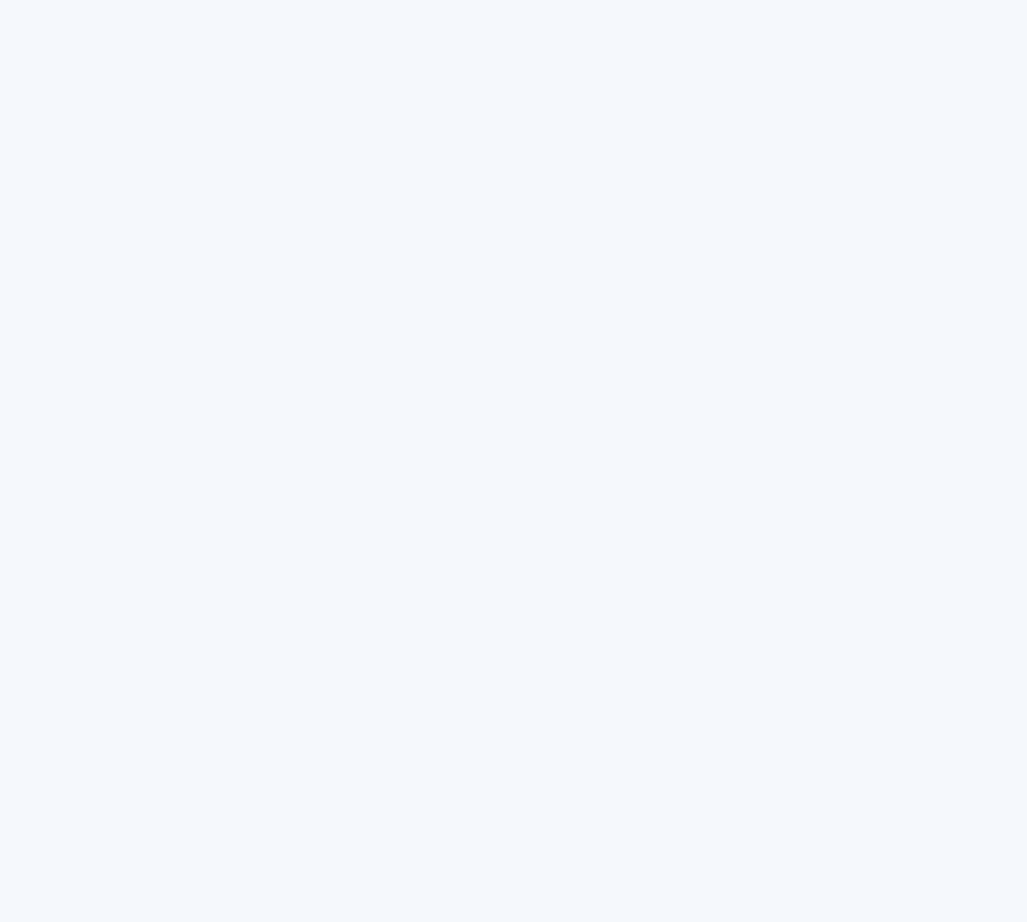
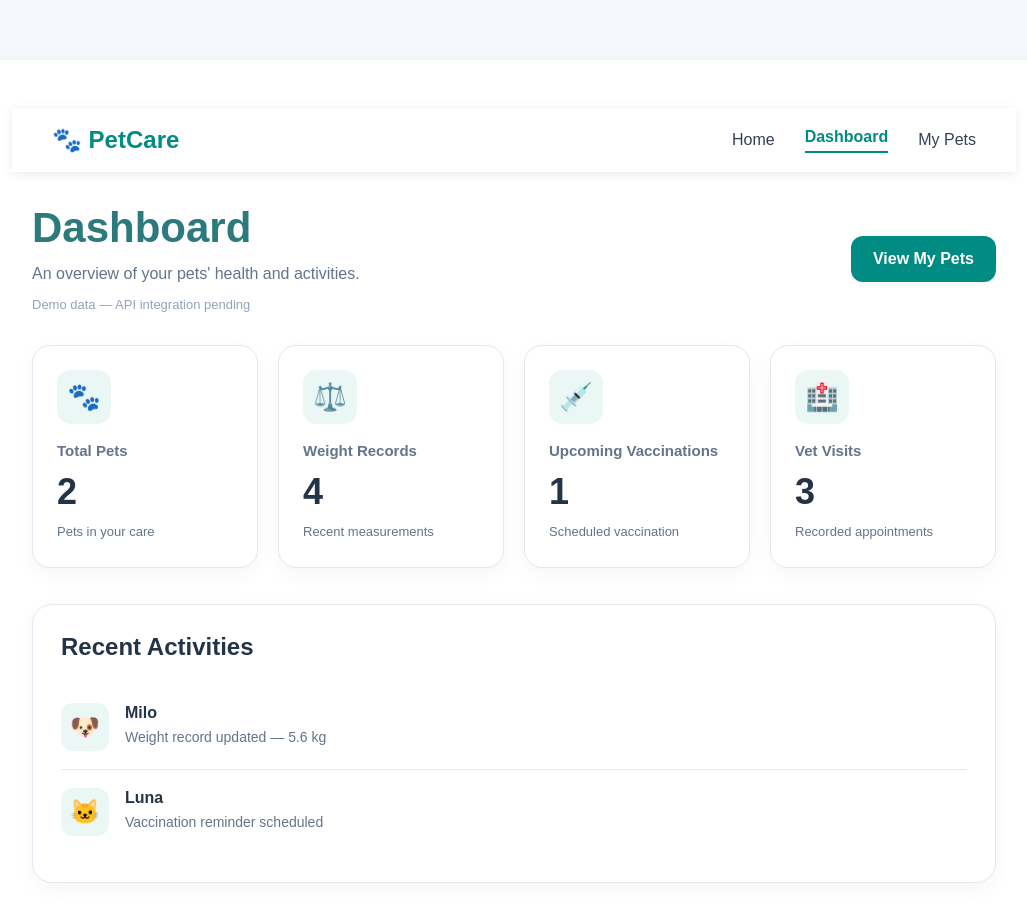
Before and after one commit to ducanhonichan/petcare-project, a React app in the folder frontend/: page /dashboard in a window 1280 px wide. Before the commit this address had no page. Shown: the top 922 px of the page, without its empty margins (126-1153 px from the left). Before the commit the page ends 800 px from the top, so only its background shows below. Built offline with nearby package versions, Linux system fonts and the light colour scheme; the HTML template or start-up script is replaced by a standard one.

Commit message:
feat(T21): implement pet health dashboard UI

```diff
--- a/frontend/src/App.css
+++ b/frontend/src/App.css
@@ -486,3 +486,190 @@ li {
     text-align: left;
   }
 }
+
+
+
+
+
+
+/* ===== T21 DASHBOARD ===== */
+
+.dashboard-page {
+  width: 100%;
+}
+
+.dashboard-header {
+  display: flex;
+  justify-content: space-between;
+  align-items: center;
+  gap: 24px;
+  margin-bottom: 32px;
+}
+
+.dashboard-header h1 {
+  margin: 0 0 8px;
+  color: #2c7a7b;
+  font-size: 42px;
+}
+
+.dashboard-header p {
+  margin: 0 0 8px;
+  color: #64748b;
+}
+
+.dashboard-header small {
+  color: #94a3b8;
+  font-size: 13px;
+}
+
+.dashboard-action {
+  display: inline-block;
+  padding: 14px 22px;
+  background: #008b83;
+  color: #ffffff;
+  text-decoration: none;
+  border-radius: 12px;
+  font-weight: 600;
+  white-space: nowrap;
+  transition: 0.2s;
+}
+
+.dashboard-action:hover {
+  background: #006e68;
+  transform: translateY(-2px);
+}
+
+/* Summary Cards */
+
+.dashboard-grid {
+  display: grid;
+  grid-template-columns: repeat(4, minmax(0, 1fr));
+  gap: 20px;
+  margin-bottom: 36px;
+}
+
+.dashboard-card {
+  padding: 24px;
+  background: #ffffff;
+  border: 1px solid #e2e8f0;
+  border-radius: 18px;
+  box-shadow: 0 6px 20px rgba(0, 0, 0, 0.04);
+  transition: 0.2s ease;
+}
+
+.dashboard-card:hover {
+  transform: translateY(-4px);
+  box-shadow: 0 12px 28px rgba(0, 0, 0, 0.08);
+}
+
+.dashboard-card-icon {
+  display: flex;
+  align-items: center;
+  justify-content: center;
+  width: 54px;
+  height: 54px;
+  background: #eaf7f4;
+  border-radius: 14px;
+  font-size: 27px;
+  margin-bottom: 18px;
+}
+
+.dashboard-card h3 {
+  margin: 0 0 12px;
+  color: #64748b;
+  font-size: 15px;
+  font-weight: 600;
+}
+
+.dashboard-card strong {
+  display: block;
+  color: #243447;
+  font-size: 36px;
+  margin-bottom: 8px;
+}
+
+.dashboard-card p {
+  margin: 0;
+  font-size: 13px;
+}
+
+/* Recent Activities */
+
+.dashboard-section {
+  padding: 28px;
+  background: #ffffff;
+  border: 1px solid #e2e8f0;
+  border-radius: 20px;
+  box-shadow: 0 6px 20px rgba(0, 0, 0, 0.04);
+}
+
+.dashboard-section h2 {
+  margin: 0 0 24px;
+  font-size: 24px;
+}
+
+.dashboard-activity {
+  display: flex;
+  align-items: center;
+  gap: 16px;
+  padding: 18px 0;
+  border-bottom: 1px solid #e2e8f0;
+}
+
+.dashboard-activity:last-child {
+  border-bottom: none;
+}
+
+.dashboard-activity > span {
+  display: flex;
+  align-items: center;
+  justify-content: center;
+  width: 48px;
+  height: 48px;
+  background: #eaf7f4;
+  border-radius: 12px;
+  font-size: 24px;
+  flex-shrink: 0;
+}
+
+.dashboard-activity strong {
+  color: #243447;
+}
+
+.dashboard-activity p {
+  margin: 4px 0 0;
+  font-size: 14px;
+}
+
+/* Responsive Dashboard */
+
+@media (max-width: 900px) {
+  .dashboard-grid {
+    grid-template-columns: repeat(2, minmax(0, 1fr));
+  }
+}
+
+@media (max-width: 600px) {
+  .dashboard-header {
+    flex-direction: column;
+    align-items: flex-start;
+  }
+
+  .dashboard-header h1 {
+    font-size: 34px;
+  }
+
+  .dashboard-action {
+    width: 100%;
+    box-sizing: border-box;
+    text-align: center;
+  }
+
+  .dashboard-grid {
+    grid-template-columns: 1fr;
+  }
+
+  .dashboard-section {
+    padding: 20px;
+  }
+}
--- a/frontend/src/App.jsx
+++ b/frontend/src/App.jsx
@@ -1,7 +1,9 @@
+
 import { BrowserRouter, Routes, Route } from 'react-router-dom'
 import MainLayout from './components/MainLayout'
 import Home from './pages/Home'
 import Pets from './pages/Pets'
+import Dashboard from './pages/Dashboard'
 
 function App() {
   return (
@@ -10,6 +12,7 @@ function App() {
         <Route element={<MainLayout />}>
           <Route path="/" element={<Home />} />
           <Route path="/pets" element={<Pets />} />
+          <Route path="/dashboard" element={<Dashboard />} />
         </Route>
       </Routes>
     </BrowserRouter>
--- a/frontend/src/components/Navbar.jsx
+++ b/frontend/src/components/Navbar.jsx
@@ -1,3 +1,4 @@
+
 import { NavLink } from 'react-router-dom'
 
 function Navbar() {
@@ -17,6 +18,13 @@ function Navbar() {
         </NavLink>
 
         <NavLink
+          to="/dashboard"
+          className={({ isActive }) => isActive ? 'active' : ''}
+        >
+          Dashboard
+        </NavLink>
+
+        <NavLink
           to="/pets"
           className={({ isActive }) => isActive ? 'active' : ''}
         >
--- /dev/null
+++ b/frontend/src/pages/Dashboard.jsx
@@ -0,0 +1,85 @@
+
+import { Link } from 'react-router-dom'
+
+const summaryCards = [
+  {
+    title: 'Total Pets',
+    value: '2',
+    description: 'Pets in your care',
+    icon: '🐾',
+  },
+  {
+    title: 'Weight Records',
+    value: '4',
+    description: 'Recent measurements',
+    icon: '⚖️',
+  },
+  {
+    title: 'Upcoming Vaccinations',
+    value: '1',
+    description: 'Scheduled vaccination',
+    icon: '💉',
+  },
+  {
+    title: 'Vet Visits',
+    value: '3',
+    description: 'Recorded appointments',
+    icon: '🏥',
+  },
+]
+
+function Dashboard() {
+  return (
+    <div className="dashboard-page">
+      <div className="dashboard-header">
+        <div>
+          <h1>Dashboard</h1>
+          <p>
+            An overview of your pets' health and activities.
+          </p>
+          <small>Demo data — API integration pending</small>
+        </div>
+
+        <Link to="/pets" className="dashboard-action">
+          View My Pets
+        </Link>
+      </div>
+
+      <div className="dashboard-grid">
+        {summaryCards.map((card) => (
+          <div className="dashboard-card" key={card.title}>
+            <div className="dashboard-card-icon">
+              {card.icon}
+            </div>
+
+            <h3>{card.title}</h3>
+            <strong>{card.value}</strong>
+            <p>{card.description}</p>
+          </div>
+        ))}
+      </div>
+
+      <section className="dashboard-section">
+        <h2>Recent Activities</h2>
+
+        <div className="dashboard-activity">
+          <span>🐶</span>
+          <div>
+            <strong>Milo</strong>
+            <p>Weight record updated — 5.6 kg</p>
+          </div>
+        </div>
+
+        <div className="dashboard-activity">
+          <span>🐱</span>
+          <div>
+            <strong>Luna</strong>
+            <p>Vaccination reminder scheduled</p>
+          </div>
+        </div>
+      </section>
+    </div>
+  )
+}
+
+export default Dashboard
```
